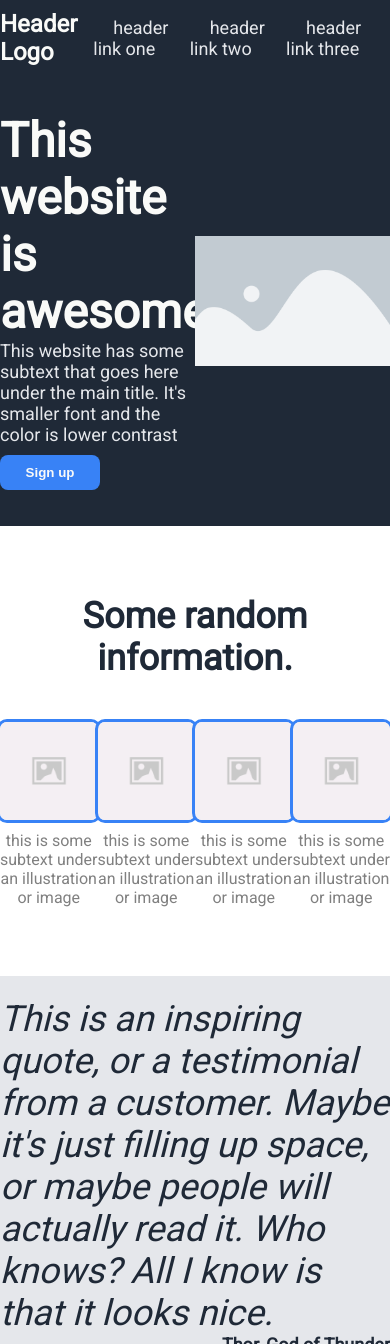
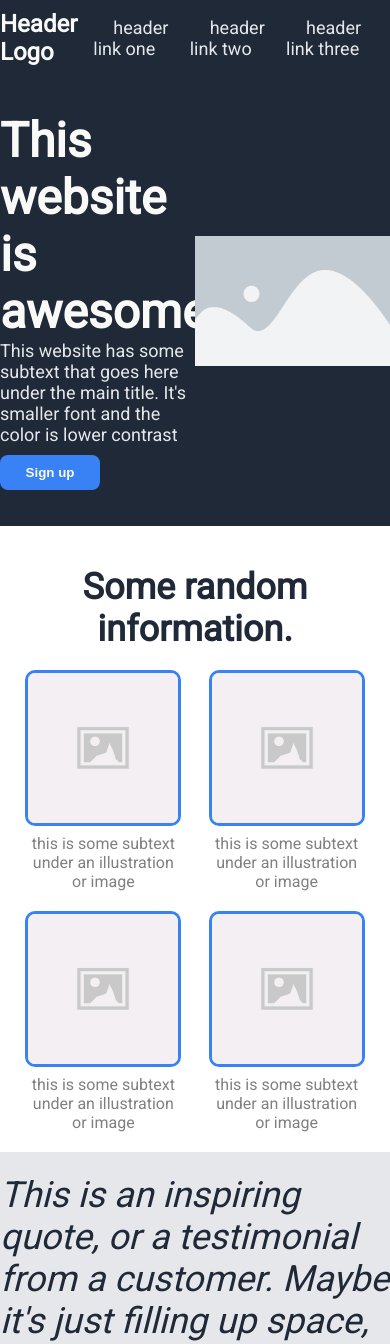
Before and after one commit to willobrien93/Odin-Landing_Page, a plain HTML site: page index.html in a window 390 px wide. Shown: the top 1344 px of the page. Drawn offline with Linux system fonts and the light colour scheme.

Commit message:
Improve Quad2 Dynamic Sizing and Mobile

```diff
--- a/styles.css
+++ b/styles.css
@@ -1,11 +1,20 @@
 @import url('https://fonts.googleapis.com/css2?family=Roboto&display=swap');
+
+*{
+    padding: 0;
+    margin: 0;
+}
 
 body{
     font-family: 'Roboto', sans-serif;
-    height: 100vh;
-    margin: 0;
+    overflow-x: hidden;
     display: flex;
     flex-direction: column;
+}
+
+.full-bleed {
+    width: 100vw;
+    margin-left: cacl(50% - 50vw);
 }
 
 .header {
@@ -29,8 +38,6 @@ body{
 
 ul {
     list-style-type: none;
-    margin: 0;
-    padding: 0;
 }
 
 a{
@@ -53,6 +60,7 @@ a{
     display: flex;
     flex-direction: column;
     justify-content: center;
+
 }
 
 .quad1 .main {
@@ -98,7 +106,7 @@ img {
     display: flex;
     flex-direction: column;
     justify-content: center;
-    height: 450px;
+    min-height: 450px;
     flex: none;
 }
 
@@ -107,19 +115,25 @@ img {
     font-size: 36px;
     font-weight: 1000;
     text-align: center;
-    margin-bottom: 40px;
+    margin-top: 40px;
+    margin-bottom: 20px;
 }
 
 .cards{
     display: flex;
+    flex-wrap: wrap;
     justify-content: space-evenly;
 }
 
 .card {
     display: flex;
     flex-direction: column;
+    align-items: center;
     max-width: 150px;
-    align-items: center;
+    margin-bottom: 20px;
+    margin-left: 5px;
+    margin-right: 5px;
+
 }
 
 .card img {
```
